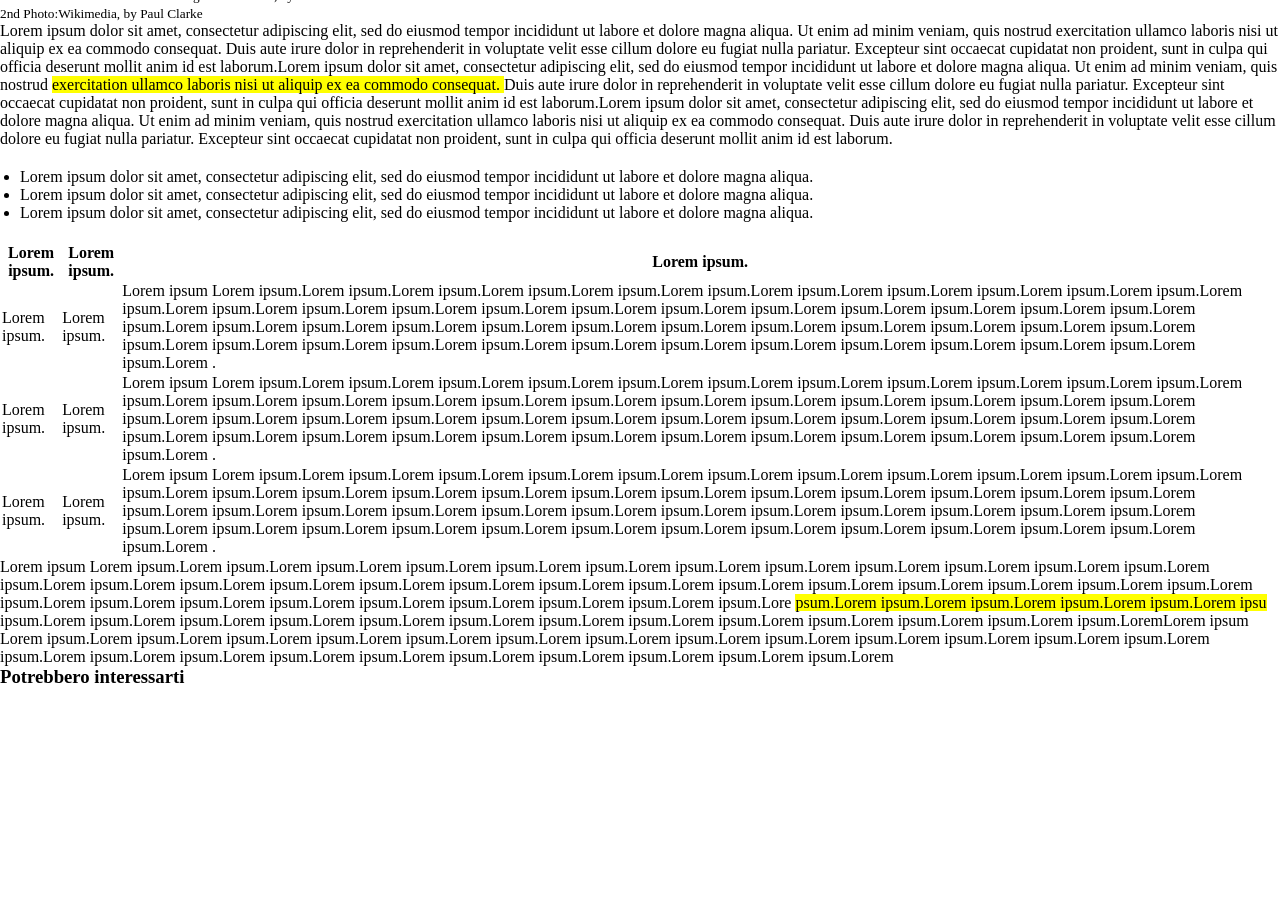
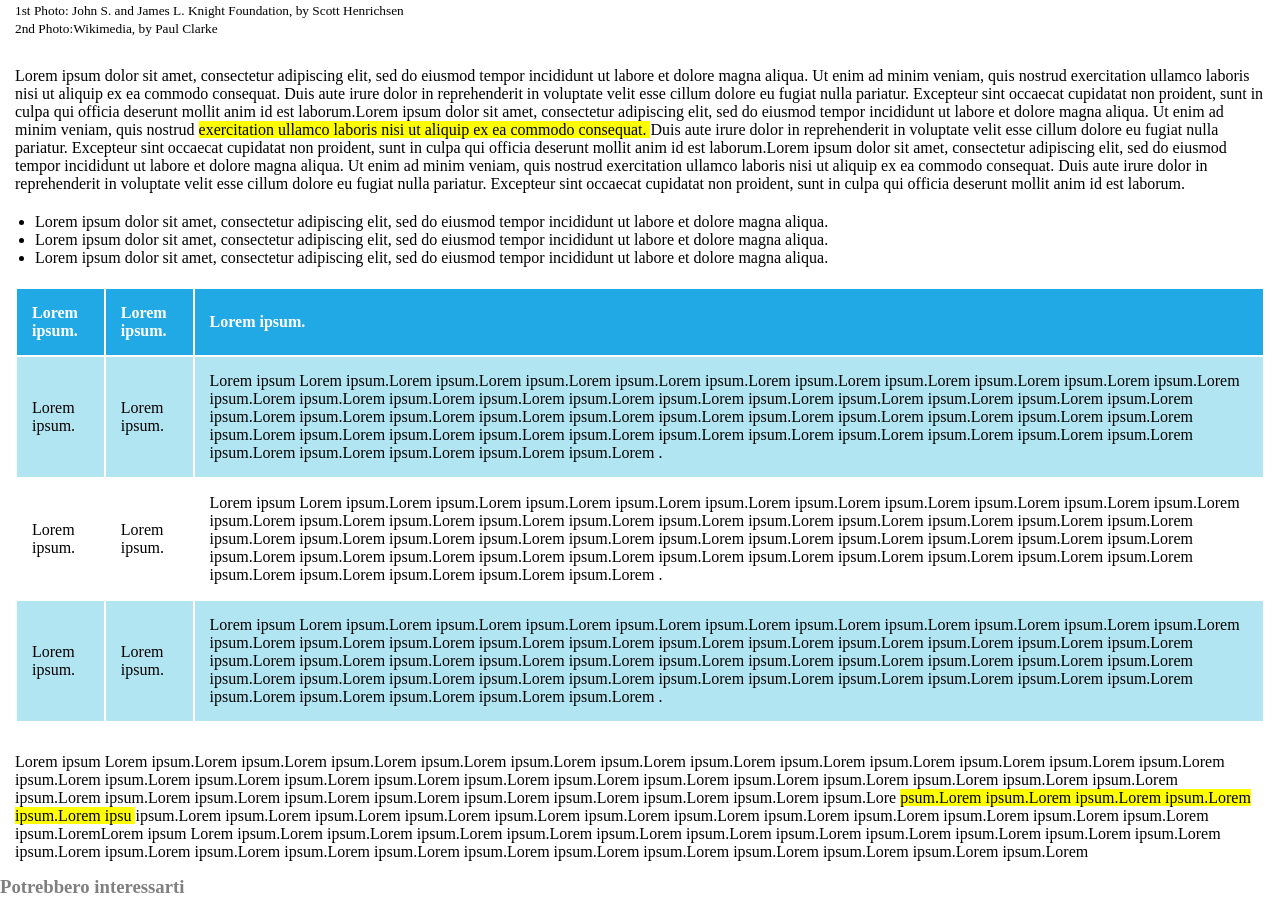
Before and after one commit to alessandro-cordoglio/html-css-booleaner, a plain HTML site: page index.html in a window 1280 px wide. Shown: the part 636-1534 px from the top of the page. Before the commit the page ends 1324 px from the top, so only its background shows below. Drawn offline with Linux system fonts and the light colour scheme.

Commit message:
non mi ha committato style sta roba

```diff
--- a/css/style.css
+++ b/css/style.css
@@ -16,8 +16,31 @@
     width: 200px;
     height: 200px;
     text-align: left;
-    /* display: flex;
-    align-items: flex-end;
-    position: absolute; */
     padding-bottom: 30px;
 }
+
+main{
+    margin: 15px;
+}
+
+
+#intestazione{
+    background-color:  #20A9E5;
+    color: white;
+}
+th,td,tr{
+    text-align: left;
+    padding: 15px;
+    margin: 0;
+}
+tr:nth-child(odd) {
+    background-color:#B1E5F2;
+}
+
+p{
+    padding-top: 30px;
+}
+
+h3{
+    color: #808080 ;
+}
```
